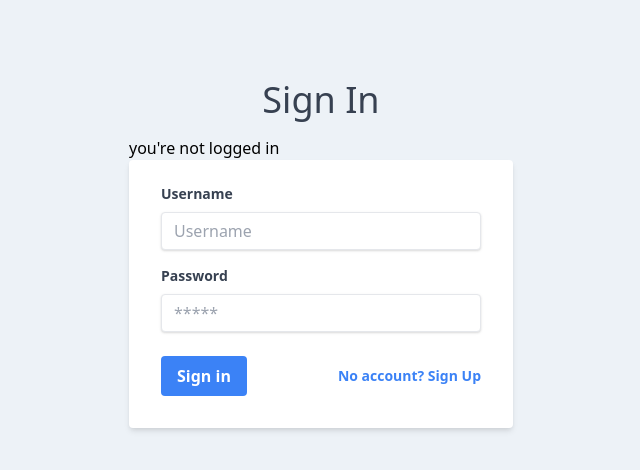
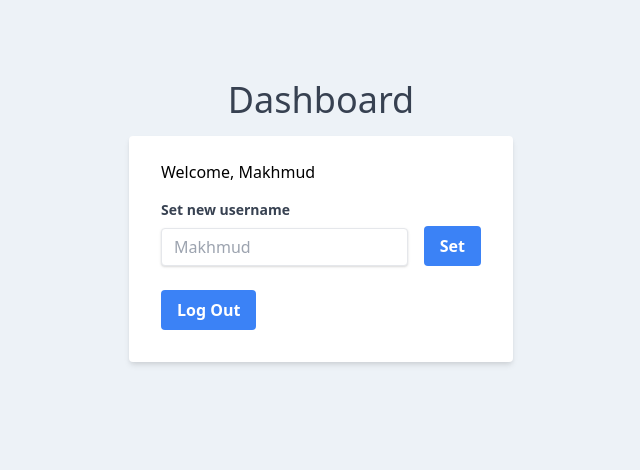
Before and after one commit to MakhmudAliev/react-auth-app, a React (Create React App) app: page /dashboard in a window 1280 px wide. Before the commit this address led to /. Shown: the top 470 px of the page, without its empty margins (319-959 px from the left). Built offline with nearby package versions, Linux system fonts and the light colour scheme.

Commit message:
add profile editing

```diff
--- a/src/components/Dashboard.js
+++ b/src/components/Dashboard.js
@@ -1,21 +1,48 @@
-import React, { useContext } from "react";
+import React, { useContext, useState } from "react";
 import ClassNames from "classnames";
 
 import Heading from "./ui/Heading";
 import { UserContext } from "../context/userContext";
+import TextField from "./ui/TextField";
 
 function Dashboard(props) {
   const { isLogged, userName, logout, setUsername } = useContext(UserContext);
+  const [newUsername, setNewusername] = useState(userName);
   const buttonClassnames = ClassNames(
     "bg-blue-500 hover:bg-blue-700 text-white font-bold py-2 px-4 rounded focus:outline-none focus:shadow-outline"
   );
+  const setButtonClassnames = ClassNames(
+    "ml-4 bg-blue-500 hover:bg-blue-700 text-white font-bold py-2 px-4 rounded focus:outline-none focus:shadow-outline"
+  );
+  const handleInput = (event) => {
+    setNewusername(event.target.value);
+  };
 
   return (
     <div className={`w-full max-w-sm m-auto mt-20`}>
       <Heading text="Dashboard" />
 
       <div className={`bg-white shadow-md rounded px-8 pt-6 pb-8 mb-4`}>
-        {isLogged ? `Welcome, ${userName}` : "You're not logged in!"}
+        <div className="mb-4">
+          {isLogged ? `Welcome, ${userName}` : "You're not logged in!"}
+        </div>
+        <div className={`flex items-end mb-4`}>
+          <TextField
+            label="Set new username"
+            inputId="username"
+            type="text"
+            placeholder={newUsername}
+            onChange={handleInput}
+          />
+          <button
+            className={setButtonClassnames}
+            onClick={() => {
+              setUsername(newUsername);
+            }}
+          >
+            Set
+          </button>
+        </div>
 
         <div className={`mt-6`}>
           <button
@@ -28,20 +55,6 @@ function Dashboard(props) {
           >
             Log Out
           </button>
-          {/* <Link
-            to="/"
-            className={`inline-block align-baseline font-bold text-sm text-blue-500 hover:text-blue-800`}
-          >
-            <Button
-              textOnButton="Log out"
-              buttonType="button"
-              onClick={() => {
-                logout(() => {
-                  props.history.push("/");
-                });
-              }}
-            />
-          </Link> */}
         </div>
       </div>
     </div>
--- a/src/components/Signin.js
+++ b/src/components/Signin.js
@@ -4,8 +4,10 @@ import { UserContext } from "../context/userContext";
 import classNames from "classnames";
 import TextField from "./ui/TextField";
 import Heading from "./ui/Heading";
+import { validateSigninInputs } from "../validation/validateSigninInputs";
 
 function Signin(props) {
+  const warningClassname = classNames("text-red-500  mb-4");
   const { isLogged, userName, login } = useContext(UserContext);
   const wrapperClassnames = classNames("w-full max-w-sm m-auto mt-20");
   const buttonClassnames = classNames(
@@ -16,9 +18,10 @@ function Signin(props) {
     <div className={wrapperClassnames}>
       <Heading text="Sign In" />
 
-      {isLogged ? `Hello, ${userName}` : "you're not logged in"}
+      <div>{isLogged ? `Hello, ${userName}` : "you're not logged in"}</div>
 
       <form className={`bg-white shadow-md rounded px-8 pt-6 pb-8 mb-4`}>
+        <div className={warningClassname} id="warning"></div>
         <div className="mb-4">
           <TextField
             label="Username"
@@ -40,9 +43,12 @@ function Signin(props) {
         <div className={`flex items-center justify-between`}>
           <button
             className={buttonClassnames}
-            onClick={() => {
-              login(() => {
-                props.history.push("/dashboard");
+            onClick={(event) => {
+              event.preventDefault();
+              validateSigninInputs(() => {
+                login(() => {
+                  props.history.push("/dashboard");
+                });
               });
             }}
           >
--- a/src/components/Signup.js
+++ b/src/components/Signup.js
@@ -3,7 +3,7 @@ import { Link } from "react-router-dom";
 import classNames from "classnames";
 import TextField from "./ui/TextField";
 import Heading from "./ui/Heading";
-import { validateSignupInputs } from "../js/validateSignupInputs";
+import { validateSignupInputs } from "../validation/validateSignupInputs";
 
 function Signup(props) {
   const warningClassname = classNames("text-red-500  mb-4");
--- a/src/components/ui/TextField.js
+++ b/src/components/ui/TextField.js
@@ -1,7 +1,7 @@
 import React from "react";
 import classNames from "classnames";
 
-function TextField({ label, inputId, type, placeholder }) {
+function TextField({ label, inputId, type, placeholder, onChange }) {
   const labelClassnames = classNames(
     "block text-gray-700 text-sm font-bold mb-2"
   );
@@ -17,6 +17,7 @@ function TextField({ label, inputId, type, placeholder }) {
         id={inputId}
         type={type}
         placeholder={placeholder}
+        onChange={onChange}
       />
     </label>
   );
--- a/src/context/userContext.js
+++ b/src/context/userContext.js
@@ -4,7 +4,7 @@ const UserContext = React.createContext();
 
 class UserContextProvider extends React.Component {
   state = {
-    isLogged: false,
+    isLogged: true,
     userName: "Makhmud",
   };
 
--- /dev/null
+++ b/src/validation/highlightField.js
@@ -0,0 +1,7 @@
+/**
+ * Function adds red border on textfield
+ * @param {*} element element to highlight
+ */
+export const highlightField = (element) => {
+  element.classList.add("border-red-500");
+};
--- /dev/null
+++ b/src/validation/notValidEmail.js
@@ -0,0 +1,8 @@
+/**
+ * Function validates email using regexp
+ * @param {string} email
+ */
+export const notValidEmail = (email) => {
+  var re = /\S+@\S+\.\S+/;
+  return !re.test(email);
+};
--- /dev/null
+++ b/src/validation/resetWarnings.js
@@ -0,0 +1,12 @@
+/**
+ * Function removes red borders from textfieslds and resets warning message
+ * @param {*} elems array of DOM-elements to reset
+ */
+export const resetWarnings = (elems) => {
+  const [warning] = elems;
+  warning.innerHTML = "";
+
+  for (let elem of elems) {
+    elem.classList.remove("border-red-500");
+  }
+};
--- /dev/null
+++ b/src/validation/validateSigninInputs.js
@@ -0,0 +1,29 @@
+import { resetWarnings } from "./resetWarnings";
+import { highlightField } from "./highlightField";
+/**
+ * Function checks the login textfields not to be empty
+ * @param {*} callback - redirect to dashboard
+ */
+const validateSigninInputs = (callback) => {
+  const usernameInput = document.querySelector("#username");
+  const passwordInput = document.querySelector("#password");
+  const warning = document.querySelector("#warning");
+
+  resetWarnings([usernameInput, passwordInput, warning]);
+
+  if (usernameInput.value === "") {
+    warning.innerHTML = "Email address should not be empty";
+    highlightField(usernameInput);
+    return;
+  }
+
+  if (passwordInput.value === "") {
+    warning.innerHTML = "Password should not be empty";
+    highlightField(passwordInput);
+    return;
+  }
+
+  callback();
+};
+
+export { validateSigninInputs };
--- a/src/js/validateSignupInputs.js
+++ b/src/validation/validateSignupInputs.js
@@ -1,8 +1,11 @@
+import { notValidEmail } from "./notValidEmail";
+import { resetWarnings } from "./resetWarnings";
+import { highlightField } from "./highlightField";
 /**
  * Function validates Sing Up form inputs: validates email, checks password matching, password should be longer than 6 chars
+ * @param {*} callback - redirect to sing in
  */
 const validateSignupInputs = (callback) => {
-
   const usernameInput = document.querySelector("#username");
   const passwordInput = document.querySelector("#password");
   const passwordConfirmationInput = document.querySelector(
@@ -41,34 +44,4 @@ const validateSignupInputs = (callback) => {
   callback();
 };
 
-/**
- * Function validates email using regexp
- * @param {string} email
- */
-const notValidEmail = (email) => {
-  var re = /\S+@\S+\.\S+/;
-  return !re.test(email);
-};
-
-/**
- * Function removes red borders from textfieslds and resets warning message
- * @param {*} elems array of DOM-elements to reset
- */
-const resetWarnings = (elems) => {
-  const [warning] = elems;
-  warning.innerHTML = "";
-
-  for (let elem of elems) {
-    elem.classList.remove("border-red-500");
-  }
-};
-
-/**
- * Function adds red border on textfield
- * @param {*} element element to highlight
- */
-const highlightField = (element) => {
-  element.classList.add("border-red-500");
-};
-
 export { validateSignupInputs };
```
Also changed, not shown: src/js/validateSigninInputs.js (deleted, +0 -31 lines).
